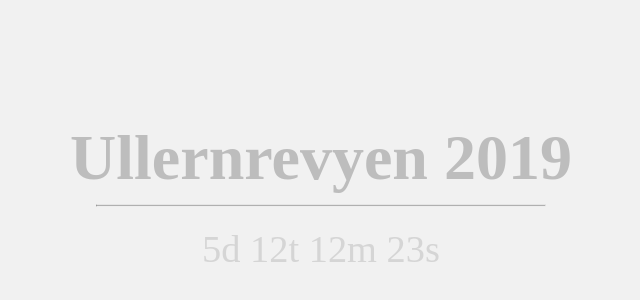
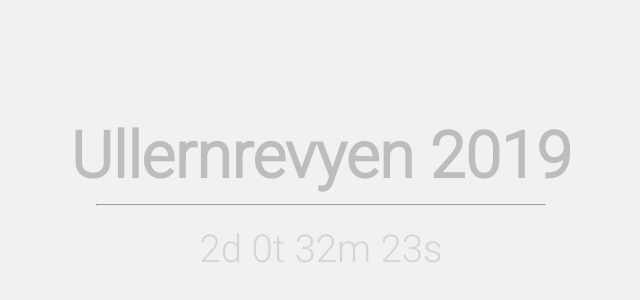
Before and after one commit to magnus188/Ullernrevyen, a plain HTML site: page public/index.html in a window 1280 px wide. Shown: the part 114-414 px from the top of the page, without its empty margins (319-959 px from the left). Drawn offline with Linux system fonts and the light colour scheme.

Commit message:
almost finished

```diff
--- a/public/index.css
+++ b/public/index.css
@@ -15,6 +15,7 @@ main {
 h1,
 p {
     text-align: center;
+    font-family: roboto;
 }
 
 h1 {
--- a/public/index.js
+++ b/public/index.js
@@ -1,4 +1,4 @@
-var countDownDate = new Date("December 22, 2018 00:00:00").getTime();
+var countDownDate = new Date("December 18, 2018 12:20:00").getTime();
 
 var x = setInterval(function () {
     var now = new Date().getTime();
```
